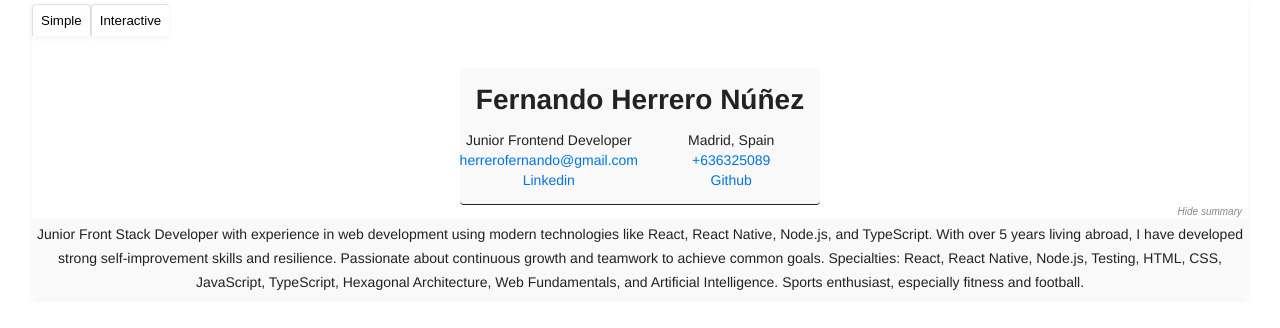
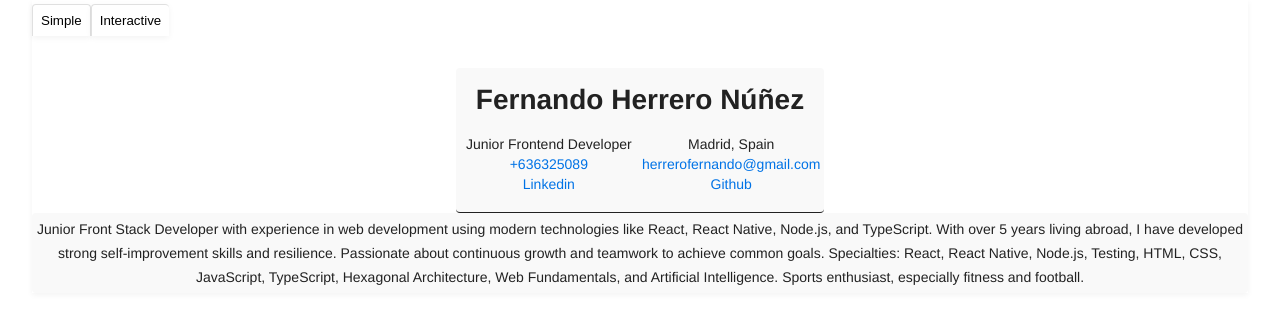
Before and after one commit to Fernando-Herrero/cv-online-react, a React (Vite) app: page / in a window 1280 px wide. Shown: the top 328 px of the page. Built offline with nearby package versions, Linux system fonts and the light colour scheme.

Commit message:
feat(Header): add activeTab prop to toggle summary visibility only in Interactive tab

```diff
--- a/src/App.jsx
+++ b/src/App.jsx
@@ -84,9 +84,7 @@ function App() {
 	return (
 		<div className="app-container">
 			<CvTabsNavigation activeTab={activeTab} setActiveTab={setActiveTab} />
-
-			{activeTab === TABS.SIMPLE && <Header personalInfo={cvData.personalInfo} summary={cvData.summary} />}
-			{activeTab === TABS.INTERACTIVE && <Header personalInfo={cvData.personalInfo} summary={cvData.summary} />}
+			<Header activeTab={activeTab} personalInfo={cvData.personalInfo} summary={cvData.summary} />
 		</div>
 	);
 }
--- a/src/components/Header/Header.css
+++ b/src/components/Header/Header.css
@@ -27,6 +27,7 @@
 	grid-template-columns: repeat(2, 1fr);
 	gap: var(--spacing-xs);
 	font-size: var(--font-size-small);
+	padding: var(--spacing-xs);
 }
 
 .header-content a {
@@ -77,4 +78,5 @@
 	font-style: italic;
 	font-size: var(--font-size-xsmall);
 	color: var(--text-light);
+	cursor: pointer;
 }
--- a/src/components/Header/Header.jsx
+++ b/src/components/Header/Header.jsx
@@ -1,7 +1,7 @@
 import { useState } from "react";
 import "./Header.css";
 
-export const Header = ({ personalInfo, summary }) => {
+export const Header = ({ activeTab, personalInfo, summary }) => {
 	const { fullName, title, location, email, phone, linkedin, github } = personalInfo;
 	const [hideSummary, setHideSummary] = useState(false);
 
@@ -17,8 +17,8 @@ export const Header = ({ personalInfo, summary }) => {
 				<div className="header-content">
 					<p>{title}</p>
 					<p>{location}</p>
+					<a href={`tel:${phone}`}>+{phone}</a>
 					<a href={`mailto:${email}`}>{email}</a>
-					<a href={`tel:${phone}`}>+{phone}</a>
 					<a href={linkedin} target="_blank">
 						Linkedin
 					</a>
@@ -28,9 +28,11 @@ export const Header = ({ personalInfo, summary }) => {
 				</div>
 			</div>
 
-			<button className="summary-btn" onClick={onClickSummary}>
-				{hideSummary ? "Show summary" : "Hide summary"}
-			</button>
+			{activeTab === "Interactive" && (
+				<button className="summary-btn" onClick={onClickSummary}>
+					{hideSummary ? "Show summary" : "Hide summary"}
+				</button>
+			)}
 			{!hideSummary && (
 				<div className="header-summary">
 					<p className="summary-text">{summary}</p>
```
